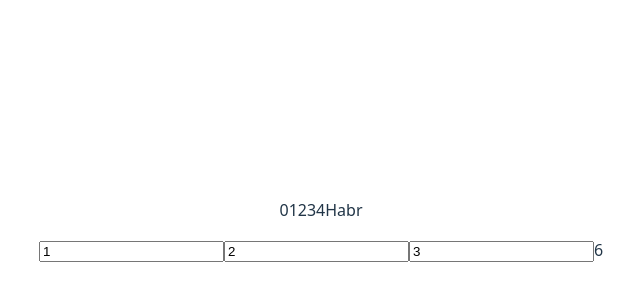
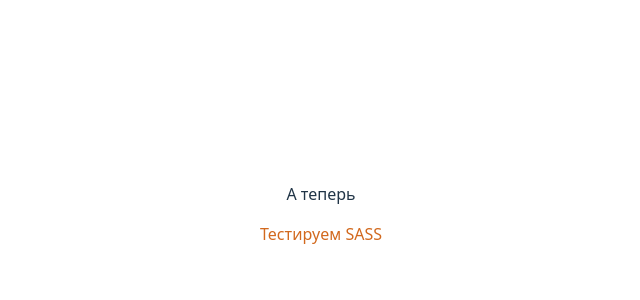
Before and after one commit to AlesyaMaltseva/react-test, a React (Vite) app: page / in a window 1280 px wide. Shown: the part 178-478 px from the top of the page, without its empty margins (319-959 px from the left). Built offline with nearby package versions, Linux system fonts and the light colour scheme.

Commit message:
поставили sass

```diff
--- a/package.json
+++ b/package.json
@@ -24,6 +24,7 @@
     "eslint-plugin-react-hooks": "^5.2.0",
     "eslint-plugin-react-refresh": "^0.4.20",
     "globals": "^16.3.0",
+    "sass-embedded": "^1.90.0",
     "vite": "^7.1.2"
   }
 }
--- a/src/App.jsx
+++ b/src/App.jsx
@@ -2,44 +2,26 @@
 import reactLogo from './assets/react.svg'
 import viteLogo from '/vite.svg'
 import './App.css'
+import './react-style.scss'
 
 export default function App() {
 
-  const [notes, setNotes] = useState([1, 2, 3]);
+const initObj = {
+	prop1: 'Яблоко',
+	prop2: 'Груша',
+	prop3: 'Виноград',
+}
 
-    function changeHandler(index, event) {
-        setNotes([...notes.slice(0, index), event.target.value, ...notes.slice(index + 1)]);
-    }
+	const [obj, setObj] = useState(initObj);
 
-    function getSum(arr) {
-        let sum = 0;
-        for (const elem of arr) {
-            sum += +elem;
-        }
-        return sum;
-    }
-
-    const result = notes.map((note, index) => {
-        return <input
-            key={index}
-            value={note}
-            onChange={event => changeHandler(index, event)}
-        />;
-    });
-
-    const arr1 = [0, 1, 2, 3, 4, 5];
+	return <div>
+        <div id="block">А теперь <p><a href="" class="class">Тестируем SASS</a></p></div>
+		{/* <input value={obj.prop1} onChange={event=>handleChange('prop1',event)}/><br />
+        <input value={obj.prop2} /><br />
+        <input value={obj.prop3} />
+        <br />
+		{obj.prop1}-{obj.prop2}-{obj.prop3} */}
+	</div>;
 
 
-const index1 = 5;
-const arr2 = [ ...arr1.slice(0, index1), 'Habr', ...arr1.slice(index1 + 1) ]
-// [ 0, 1, 2, "Habr", 4, 5 ]
-
-
-
-    return <div>
-     <p>{arr2}</p>
-        {result}
-        {getSum(notes)}
-    </div>;
-
 }
--- /dev/null
+++ b/src/react-style.scss
@@ -0,0 +1,13 @@
+#block {
+    a {
+        &:link {
+            color:green
+        }
+        &:hover {
+            color:yellow
+        }
+        &:visited {
+            color:chocolate
+        }
+    }
+}
--- /dev/null
+++ b/src/style.css
@@ -0,0 +1,4 @@
+#header .menu, #header .logo {
+  color: red; }
+
+/*# sourceMappingURL=style.css.map */
```
Also changed, not shown: 2 other files (tests, documents, lock files or other folders).
